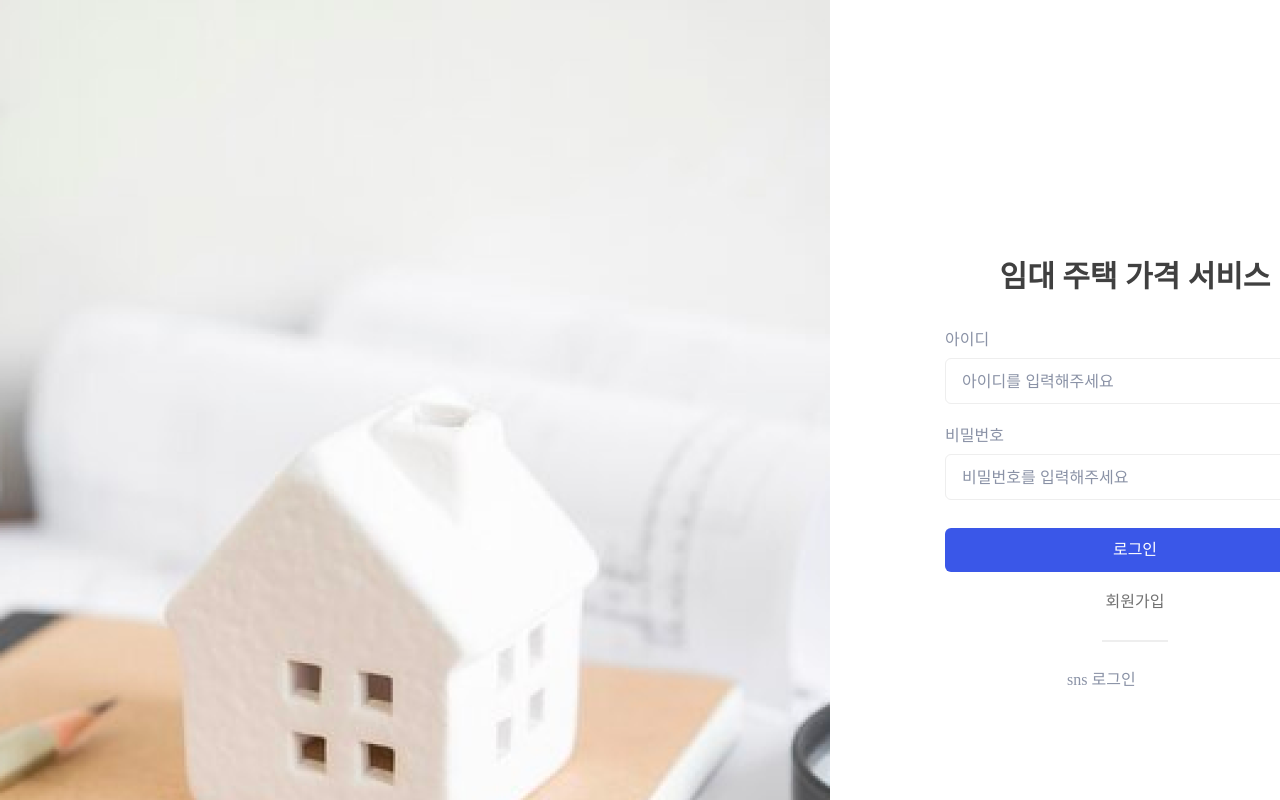
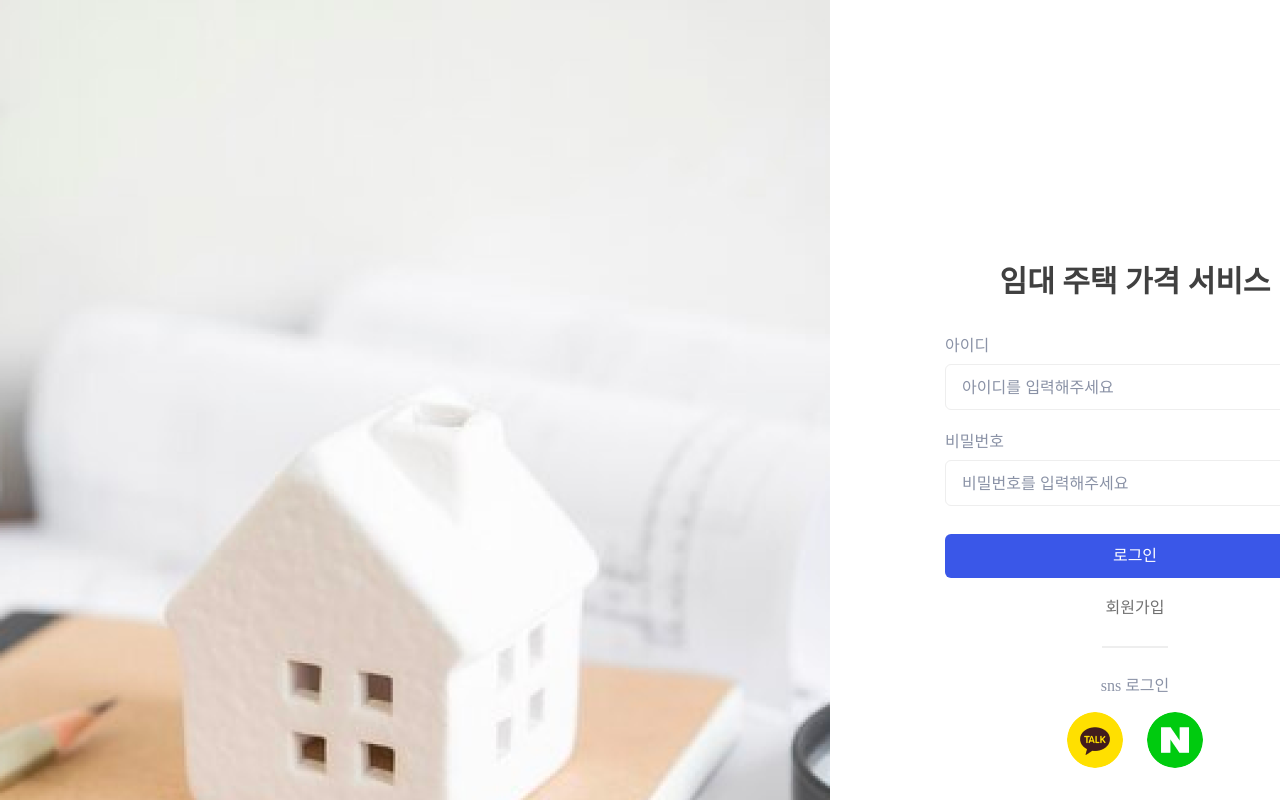
Before and after one commit to rmldldldl0309/Review, a React (Create React App) app in the folder reactworkspace/estate/: page / in a window 1280 px wide. Shown: the top 800 px of the page. Built offline with nearby package versions, Linux system fonts and the light colour scheme; a web font is replaced by a local one.

Commit message:
View css 수정

```diff
--- a/reactworkspace/estate/src/views/Authentication/style.css
+++ b/reactworkspace/estate/src/views/Authentication/style.css
@@ -1,14 +1,16 @@
-#authentication-wrapper{
+#authentication-wrapper {
     display: flex;
-
     width: 100%;
     height: 100vh;
     min-height: 1024px;
 }
-.authentication-image-box{
+
+.authentication-image-box {
     min-width: 830px;
+    background-size: cover;
 }
-.authentication-box{
+
+.authentication-box {
     display: flex;
     justify-content: center;
     align-items: center;
@@ -16,42 +18,38 @@
     flex-grow: 1;
     min-width: 610px;
 }
-.authentication-container{
+
+.authentication-container {
     display: flex;
     flex-direction: column;
     align-items: center;
+    gap: 24px;
 
     width: 380px;
-    height: 523px;
-    gap: 24px;
 }
-.authentication-title{
+
+.authentication-title {
     color: rgba(64, 64, 64, 1);
 }
-.authentication-contents{
+
+.authentication-contents {
     display: flex;
     flex-direction: column;
     align-items: center;
+    gap: 24px;
 
     width: 100%;
-    gap: 24px;
 }
-.authentication-input-container{
+
+.authentication-input-container {
     display: flex;
     flex-direction: column;
-    align-items: flex-start;
+    gap: 14px;
 
     width: 100%;
-    gap: 14px;
 }
 
-.authentication-container-title{
-    display: flex;
-    flex-direction: column;
-    align-items: center;
-    gap: 16px;
-}
-.authentication-button-container{
+.authentication-button-container {
     display: flex;
     flex-direction: column;
     align-items: center;
@@ -59,3 +57,18 @@
 
     width: 100%;
 }
+
+.authentication-sns-container {
+    display: flex;
+    flex-direction: column;
+    align-items: center;
+    gap: 16px;
+}
+
+.kakao-button {
+    background-image: url(../../assets/img/kakao-button.png);
+}
+
+.naver-button{
+    background-image: url(../../assets/img/naver-button.png);
+}
```
